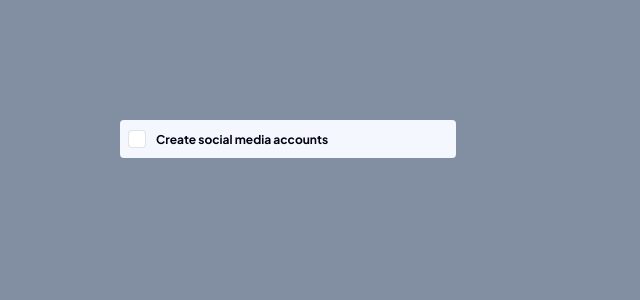
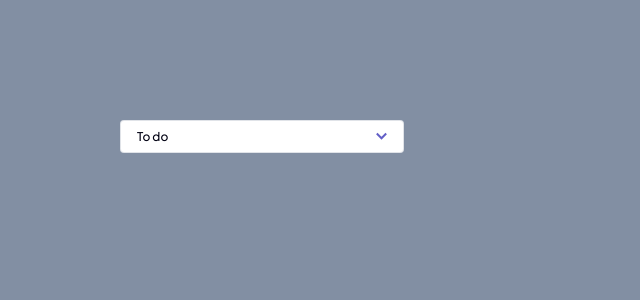
Before and after one commit to JuanseHurtadoF/kanban, a Next.js app: page / in a window 1280 px wide. Shown: the top 300 px of the page, without its empty margins (0-640 px from the left). Built offline with nearby package versions, Linux system fonts and the light colour scheme.

Commit message:
select component

```diff
--- /dev/null
+++ b/components/form/dropdown/dropdown.module.scss
@@ -0,0 +1,63 @@
+.container {
+  position: relative;
+  width: max-content;
+  cursor: pointer;
+
+  .labelContainer {
+    position: relative;
+    z-index: 1;
+    display: flex;
+    align-items: center;
+    justify-content: space-between;
+    background: var(--color-bg-tertiary);
+    border: 1px solid rgba(130, 143, 163, 0.25);
+    border-radius: 4px;
+    padding: 0.8rem 1.6rem;
+    min-width: 25rem;
+    &Focused {
+      border: 1px solid var(--color-primary);
+    }
+
+    .label {
+      font-family: var(--font-primary);
+      font-style: normal;
+      font-weight: 500;
+      font-size: 1.2rem;
+      line-height: 1.5rem;
+      color: var(--color-text);
+
+      &:focus {
+        border: 1px solid var(--color-primary);
+        outline: none;
+      }
+    }
+  }
+}
+
+.list {
+  position: absolute;
+  background: var(--color-bg-tertiary);
+  width: 100%;
+  top: calc(100% + 0.4rem);
+  left: 0;
+  border-radius: 0.4rem;
+  overflow: hidden;
+
+  display: grid;
+
+  .option {
+    font-family: var(--font-primary);
+    color: var(--color-text-tertiary);
+    font-style: normal;
+    font-weight: 500;
+    font-size: 1.2rem;
+    line-height: 1.3rem;
+    padding: 0.8rem 1.6rem;
+    width: calc(100% - 3.2rem);
+
+    &:hover {
+      color: var(--color-text-secondary);
+      background-color: var(--color-bg-primary);
+    }
+  }
+}
--- a/components/form/dropdown/index.tsx
+++ b/components/form/dropdown/index.tsx
@@ -1,8 +1,65 @@
 import React, { FC } from "react";
+import { DropdownProps } from "@types";
+import styles from "./dropdown.module.scss";
+import { useState } from "react";
 
+const Dropdown: FC<DropdownProps> = ({ options }) => {
+  const [value, setValue] = useState<string>(options[0]);
+  const [isSelected, setIsSelected] = useState<boolean>(false);
 
-const Dropdown: FC = () => {
-  return <div></div>;
+  const handleFocusChange = () => {
+    setIsSelected(!isSelected);
+  };
+
+  const handleValueChange = (value: string) => {
+    setValue(value);
+    handleFocusChange();
+  };
+
+  return (
+    <div className={styles.container}>
+      <div
+        onClick={handleFocusChange}
+        className={
+          isSelected
+            ? `${styles.labelContainer} ${styles.labelContainerFocused}`
+            : `${styles.labelContainer}`
+        }
+      >
+        <p className={styles.label}>{value}</p>
+        <div className={styles.arrow}>
+          <svg
+            width="11"
+            height="8"
+            viewBox="0 0 11 8"
+            fill="none"
+            xmlns="http://www.w3.org/2000/svg"
+          >
+            <path
+              d="M0.79834 1.54858L5.49682 6.24707L10.1953 1.54858"
+              stroke="#635FC7"
+              stroke-width="2"
+            />
+          </svg>
+        </div>
+      </div>
+      {isSelected && (
+        <div className={styles.list}>
+          {options.map((option: string) => {
+            return (
+              <p
+                onClick={() => handleValueChange(option)}
+                className={styles.option}
+                key={option}
+              >
+                {option}
+              </p>
+            );
+          })}
+        </div>
+      )}
+    </div>
+  );
 };
 
 export default Dropdown;
--- a/components/form/input/input.module.scss
+++ b/components/form/input/input.module.scss
@@ -25,7 +25,7 @@
   .inputContainer {
     position: relative;
     .input {
-      background: #ffffff;
+      background: var(--color-bg-tertiary);
       border: 1px solid rgba(130, 143, 163, 0.25);
       border-radius: 4px;
       padding: 0.8rem 1.6rem;
--- a/components/index.ts
+++ b/components/index.ts
@@ -2,3 +2,5 @@ export { default as Heading } from "./typography/headings";
 export { default as Text } from "./typography/text";
 export { default as Button } from "./button";
 export { default as Input } from "./form/input";
+export { default as CheckBox } from "./form/checkbox";
+export { default as Dropdown } from "./form/dropdown";
--- a/pages/index.tsx
+++ b/pages/index.tsx
@@ -1,7 +1,6 @@
 import Head from "next/head";
 import styles from "@styles/pages/Home.module.scss";
-import { Input } from "@components";
-import CheckBox from "@components/form/checkbox";
+import { Dropdown } from "@components";
 
 export default function Home() {
   return (
@@ -13,7 +12,7 @@ export default function Home() {
         <link rel="icon" href="/favicon.ico" />
       </Head>
       <main className={styles.main}>
-        <CheckBox task="Create social media accounts" />
+        <Dropdown options={["To do", "Doing", "Done"]} />
       </main>
     </>
   );
--- /dev/null
+++ b/types/form/dropdown/index.ts
@@ -0,0 +1,3 @@
+export type DropdownProps = {
+  options: string[];
+};
--- a/types/index.ts
+++ b/types/index.ts
@@ -3,3 +3,4 @@ export { type HeadingProps } from "./typography/heading";
 export { type TextProps } from "./typography/text";
 export { type InputProps } from "./form/input";
 export { type CheckBoxProps } from "./form/checkbox";
+export { type DropdownProps } from "./form/dropdown";
```
Also changed, not shown: components/form/checkbox/index.tsx (+6 -2 lines).
